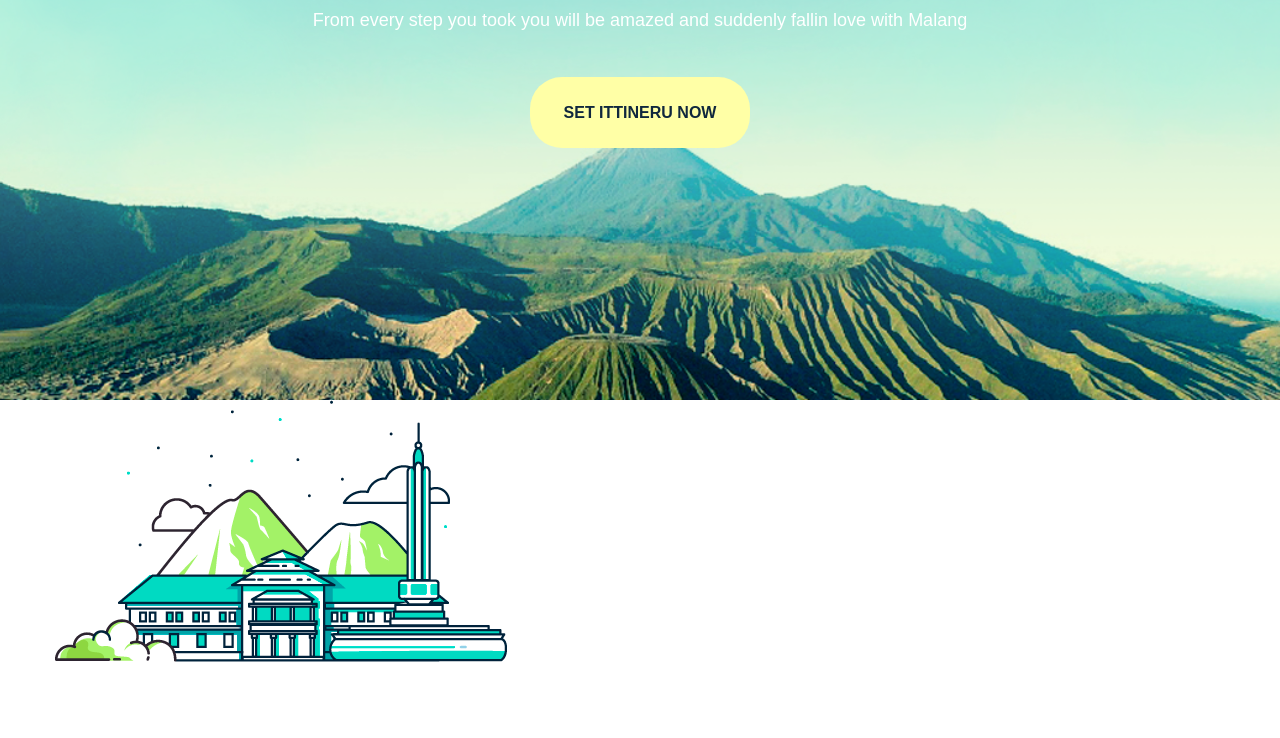
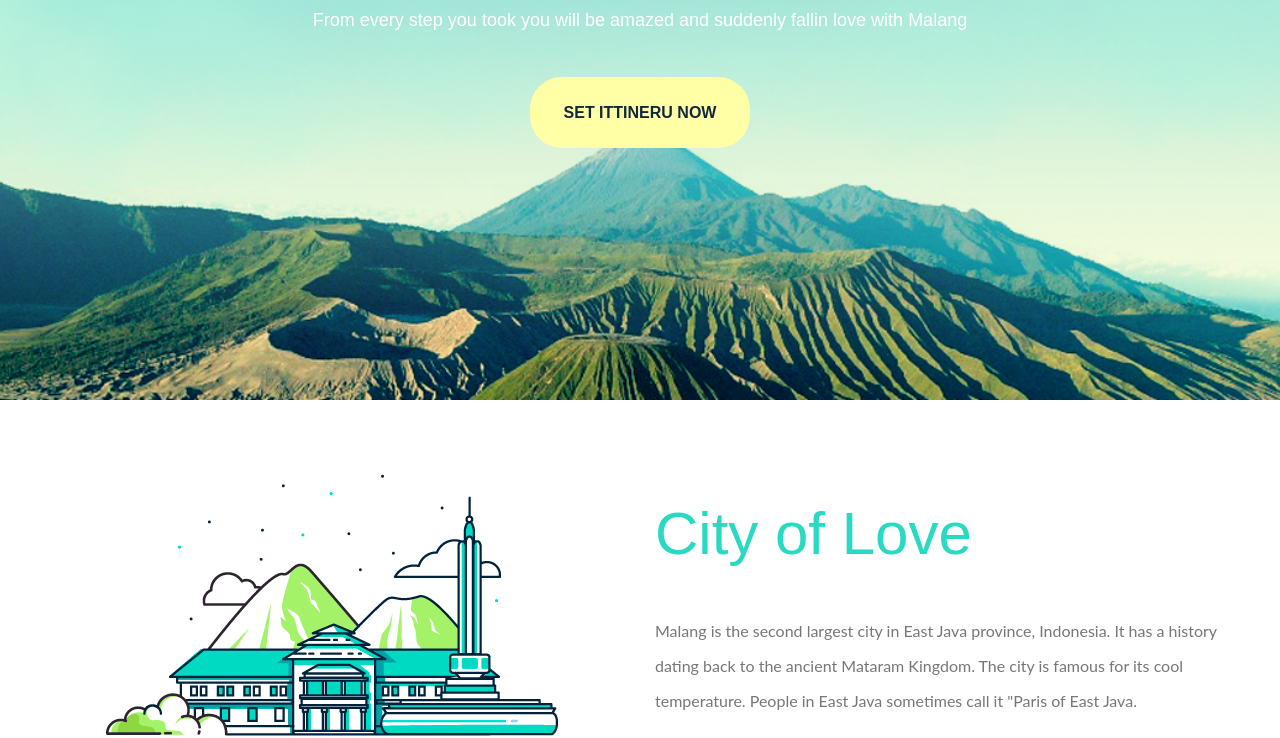
Before and after one commit to grigtatevik/lets_get_lost, a plain HTML site: page index.html in a window 1280 px wide. Shown: the part 336-1074 px from the top of the page. Before the commit the page ends 1000 px from the top, so only its background shows below. Drawn offline with Linux system fonts and the light colour scheme; a web font is replaced by a local one.

Commit message:
Пункт около

```diff
--- a/index.html
+++ b/index.html
@@ -34,7 +34,20 @@
     <div class="about  clearfix">
         <div class="content clearfix">
             <div class="vector-smart-obiject"></div>
+            <div class="about-text">
+                <div class="about-textname">City of Love</div>
+                <div class="text">
+                    Malang is the second largest city in East Java province, Indonesia. It has a history
+                    dating back to the ancient Mataram Kingdom. The city is famous for its cool
+                    temperature. People in East Java sometimes call it "Paris of East Java.
+                </div>
+            </div>
         </div>
+    </div>
+
+    <div class="destantion">
+    </div>
+
     </div>
 
     <div class="proverka"></div>
--- a/style.css
+++ b/style.css
@@ -153,8 +153,28 @@ html, body {
     width: 452px;
     height: 264px;
     background-image: url("./images/about.png");
+    margin: 74px 0 0 51px;
 }
 
+.about-text {
+    width: 570px;
+    float: right;
+    margin-top: 123px;
+}
+
+.about-textname {
+    font-size: 60px;
+    font-family: 'Elephant', sans-serif;
+    color: #29d9c2;
+}
+
+.text {
+    font-size: 16px;
+    color: #777777;
+    font-family: 'Lato', sans-serif;
+    margin-top: 68px;
+    line-height: 35px;
+}
 
 .proverka {
     position: absolute;
```
